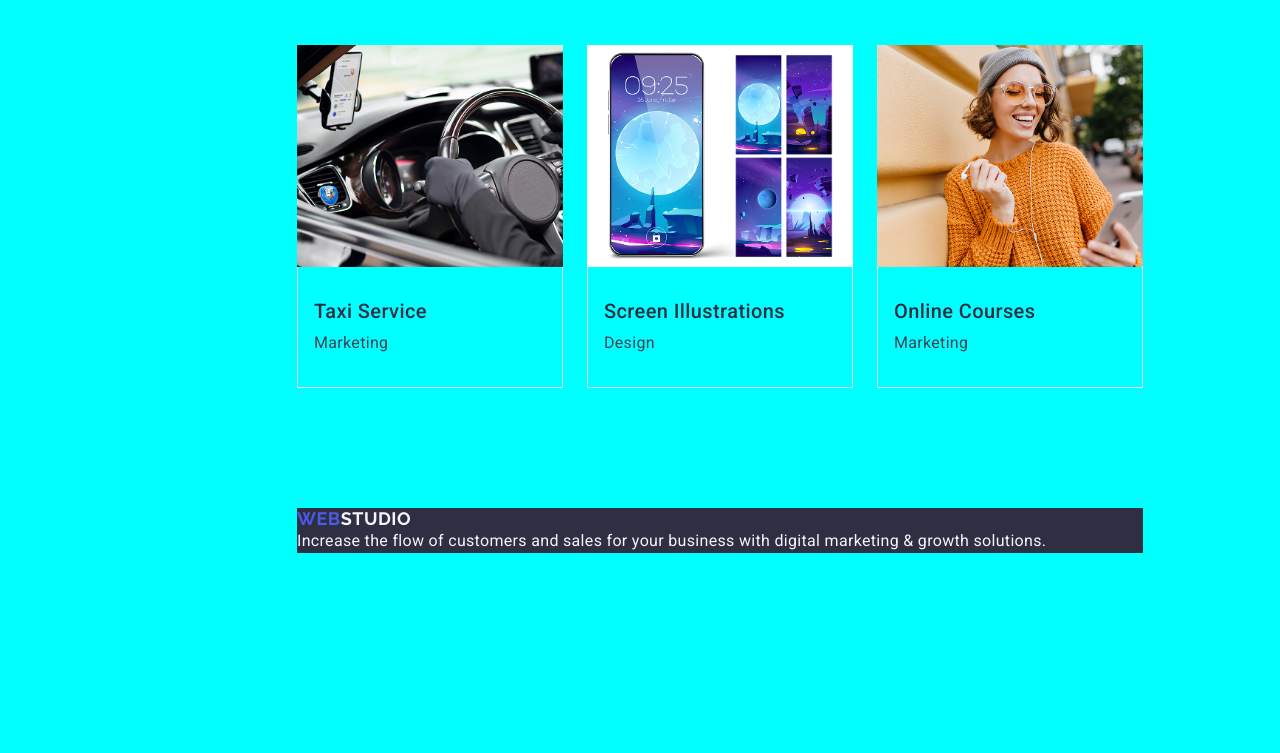
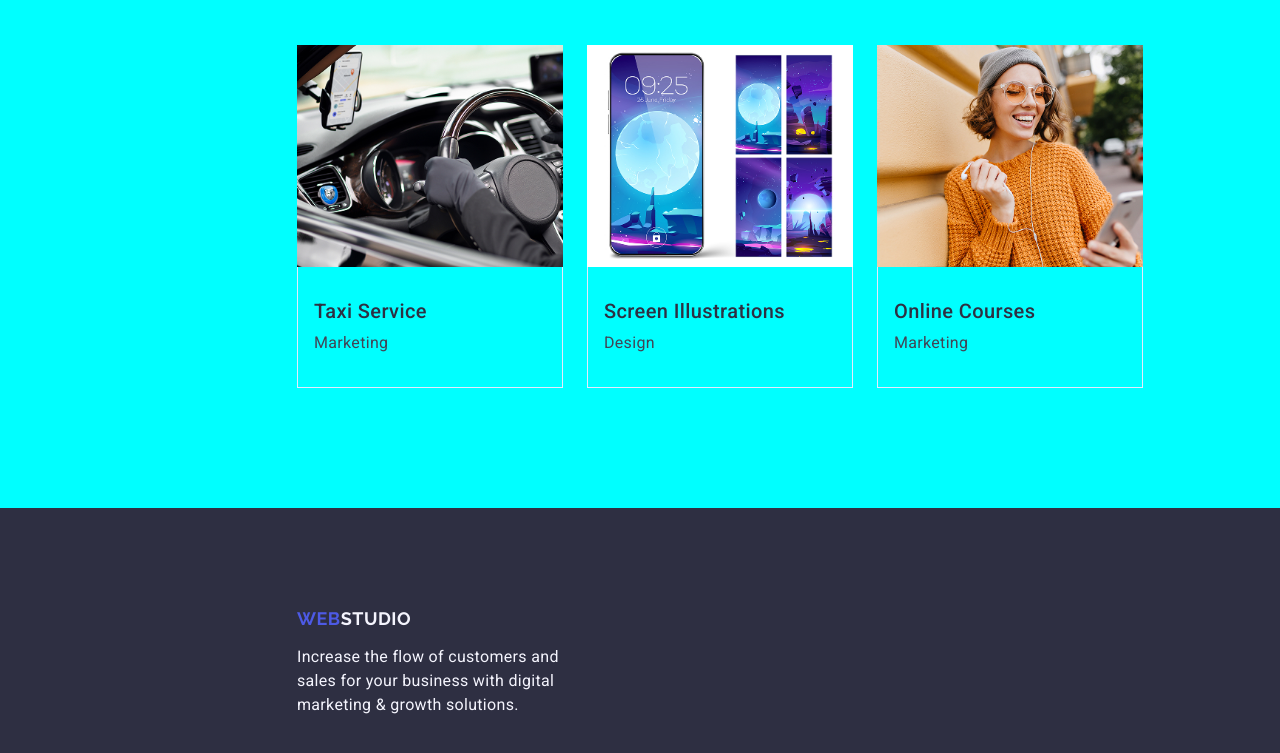
Before and after one commit to Alexa-code-ux/2goit-markup-hw-03, a plain HTML site: page index.html in a window 1280 px wide. Shown: the part 2256-3009 px from the top of the page. Before the commit the page ends 2809 px from the top, so only its background shows below. Drawn offline with nearby package versions, Linux system fonts and the light colour scheme.

Commit message:
add css footer

```diff
--- a/css/styles.css
+++ b/css/styles.css
@@ -65,7 +65,7 @@ a {
   text-transform: uppercase;
   color: #4d5ae5;
   margin-right: 76px;
-}
+  }
 
 .logo-studio {
   color: #2e2f42;
@@ -285,17 +285,32 @@ width: calc((100%-3*24px)/4);
   letter-spacing: 0.02em;
   color: #434455;
 }
-
+/* footer */
 .footer-end {
   background-color: #2e2f42;
+  padding-top: 100px;
+  padding-bottom: 100px;
+}
+.footer-link {
+  font-family: "Raleway", sans-serif;
+  font-weight: 700;
+  font-size: 18px;
+  line-height: 1.17;
+  letter-spacing: 0.03em;
+  text-transform: uppercase;
+  color: #4d5ae5;
+  margin-right: 76px;
+  display: inline-block;
+  margin-bottom: 16px;
 }
 
 .logo-studio-footer {
   color: #f4f4fd;
 }
 
-.footer-end-p {
+.footer-end-paragraph {
   line-height: 1.5;
   color: #f4f4fd;
   letter-spacing: 0.02em;
+  max-width: 264px;
 }
--- a/index.html
+++ b/index.html
@@ -215,17 +215,17 @@ for Your Business -->
         </section>
       <!-- #endregion our portfolio-->
       <!-- #region Footer -->
-      <div class="container">
         <footer class="footer-end">
-          <a class="logo" href="./index.html"
-            >WEB<span class="logo-studio-footer">STUDIO</span></a
-          >
-          <p class="footer-end-p">
-            Increase the flow of customers and sales for your business with
-            digital marketing & growth solutions.
-          </p>
+          <div class="container">
+            <a class="footer-link" href="./index.html"
+              >WEB<span class="logo-studio-footer">STUDIO</span></a
+            >
+            <p class="footer-end-paragraph">
+              Increase the flow of customers and sales for your business with
+              digital marketing & growth solutions.
+            </p>
+          </div>
         </footer>
-      </div>
       <!-- #endregion Footer -->
     </main>
   </body>
```
